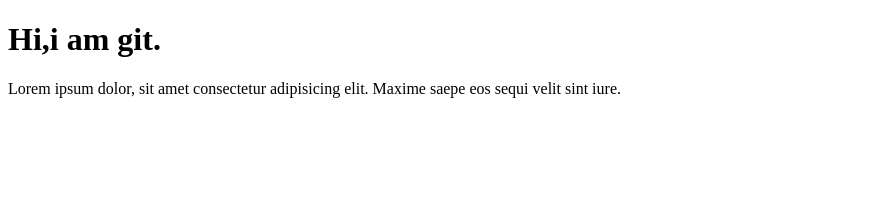
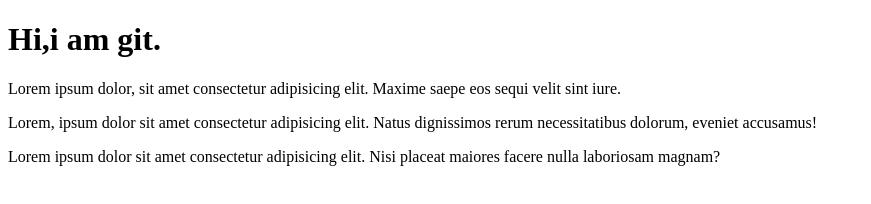
Before and after one commit to sususan16/Project, a plain HTML site: page index.html in a window 1280 px wide. Shown: the whole page, without its empty margins (0-871 px from the left). Drawn offline with Linux system fonts and the light colour scheme.

Commit message:
my commit

```diff
--- a/index.html
+++ b/index.html
@@ -8,5 +8,9 @@
 <body>
      <h1>Hi,i am git.</h1>
      <p>Lorem ipsum dolor, sit amet consectetur adipisicing elit. Maxime saepe eos sequi velit sint iure.</p>
+
+     <p>Lorem, ipsum dolor sit amet consectetur adipisicing elit. Natus dignissimos rerum necessitatibus dolorum, eveniet accusamus!</p>
+
+     <p>Lorem ipsum dolor sit amet consectetur adipisicing elit. Nisi placeat maiores facere nulla laboriosam magnam?</p>
 </body>
 </html>
```
